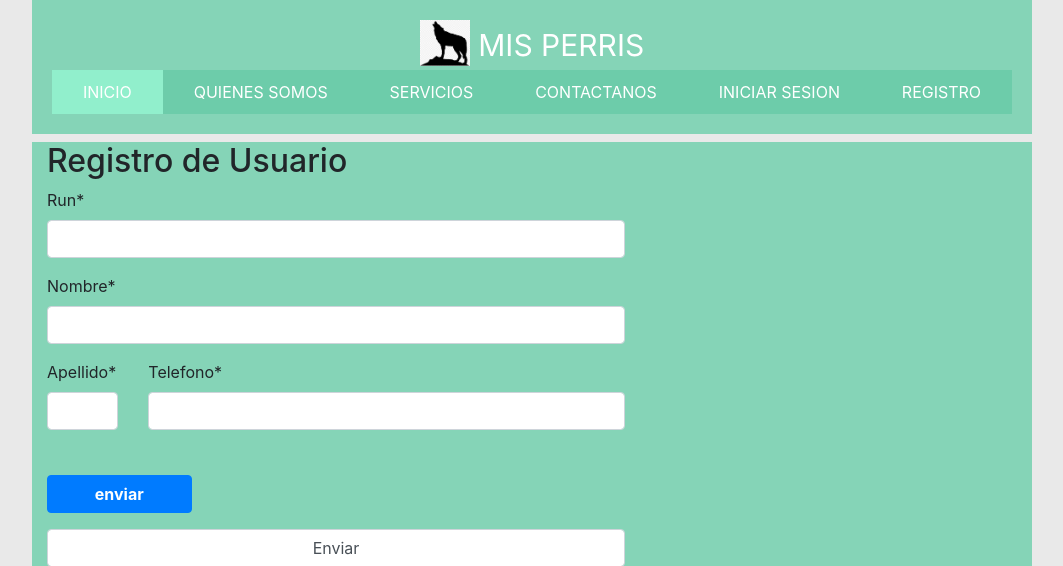
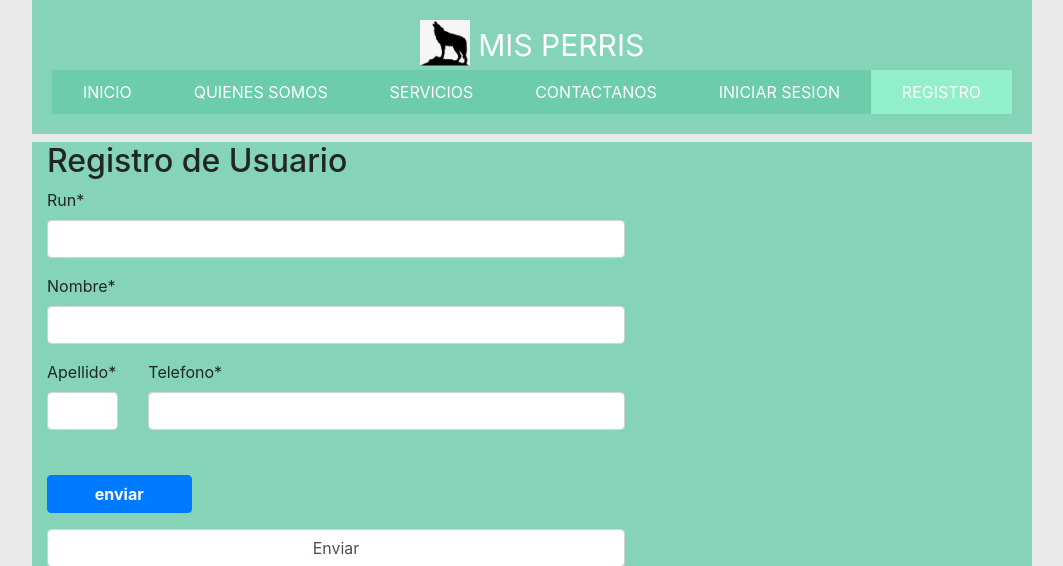
Before and after one commit to Tatarkus/PerrisDjango, a Django app: page /registro in a window 1280 px wide. Shown: the top 566 px of the page, without its empty margins (108-1171 px from the left). Run offline with Django 3.2, Linux system fonts and the light colour scheme; some libraries are stand-ins or nearby versions.

Commit message:
reemplazado menu javascript por django
el manejo de la clase "activa" del menu de navegaciòn es manejado usando django mandando la variable de active_tab con el valor correspondiente desde las vistas.

```diff
--- a/Perris/models.py
+++ b/Perris/models.py
@@ -6,7 +6,7 @@ class Cliente(models.Model):
 	run=models.CharField(max_length=9,primary_key=True)
 	nombre=models.CharField(max_length=30)
 	apellido=models.CharField(max_length=30)
-	telefono=models.IntegerField(max_length=9)
+	telefono=models.IntegerField()
 
 class Mascota(models.Model):
 	codigo=models.AutoField(primary_key=True)
--- a/Perris/static/js/codigo.js
+++ /dev/null
@@ -1,11 +0,0 @@
-$(document).ready(function(){
-    	var header = document.getElementById("menu");
-	var btns = header.getElementsByClassName("opc");
-	for (var i = 0; i < btns.length; i++) {
-  		btns[i].addEventListener("click", function() {
-    		var current = document.getElementsByClassName("active");
-   			current[0].className = current[0].className.replace(" active", "");
-    		this.className += " active";
- 		});
-	}
-});
--- a/Perris/static/js/menu.js
+++ /dev/null
@@ -1,9 +0,0 @@
-	var header = document.getElementById("menu");
-	var btns = header.getElementsByClassName("opc");
-	for (var i = 0; i < btns.length; i++) {
-  		btns[i].addEventListener("click", function() {
-    		var current = document.getElementsByClassName("active");
-   			current[0].className = current[0].className.replace(" active", "");
-    		this.className += " active";
- 		});
-	}
--- a/Perris/templates/index.html
+++ b/Perris/templates/index.html
@@ -10,7 +10,6 @@
 		<script type="text/javascript" src="{{ STATIC_URL }} static/js/prefix.js"></script>
 	 	<script type="text/javascript" src="{{ STATIC_URL }} static/js/jquery.js"></script>
 		<script type="text/javascript" src="{{ STATIC_URL }} static/js/codigo.js"></script>
-		<script type="text/javascript" src="{{ STATIC_URL }} static/js/menu.js"></script>
 
 		 <!--BOOTSTRAP-->
 		<link rel="stylesheet" href="../static/css/bootstrap.min.css">
@@ -29,12 +28,12 @@
 					<a href="#">MIS PERRIS</a>
 				</div>
 				<nav id="menu">
-					<a class="opc active" href="{% url 'inicio' %}">INICIO</a>
-					<a class="opc" href="#">QUIENES SOMOS</a>
-					<a class="opc" href="#">SERVICIOS</a>
-                	<a class="opc" href="#">CONTACTANOS</a>
-                	<a class="opc" href="{% url 'login' %}">INICIAR SESION</a>
-					<a class="opc" href="{% url 'registro' %}">REGISTRO</a>
+					<a class="{% if active_tab == 'tab1' %} active{% endif %}" href="{% url 'inicio' %}">INICIO</a>
+					<a class="{% if active_tab == 'tab2' %} active{% endif %}" href="#">QUIENES SOMOS</a>
+					<a class="{% if active_tab == 'tab3' %} active{% endif %}" href="#">SERVICIOS</a>
+                	<a class="{% if active_tab == 'tab4' %} active{% endif %}" href="#">CONTACTANOS</a>
+                	<a class="{% if active_tab == 'tab5' %} active{% endif %}" href="{% url 'login' %}">INICIAR SESION</a>
+					<a class="{% if active_tab == 'tab6' %} active{% endif %}" href="{% url 'registro' %}">REGISTRO</a>
 				</nav>
 			</header>
 		</div>
--- a/Perris/views.py
+++ b/Perris/views.py
@@ -15,13 +15,14 @@ class ClienteCreateView(CreateView):
 
 def ingresar(request):
     form=Login(request.POST)
+    active_tab = 'tab5'
     if form.is_valid():
         data=form.cleaned_data
         user=authenticate(username=data.get("username"),password=data.get("password"))
         if user is not None:
             login(request,user)
             return redirect('gestionarUsuarios')
-    return render(request,"login.html",{'form':form,})
+    return render(request,"login.html",{'form':form,'active_tab':active_tab})
 
 def mascota(request):
     mascotas=Mascota.objects.all()
@@ -47,6 +48,7 @@ def registrar(request):
     return render(request,"registro.html")
 
 def registro(request):
+    active_tab = 'tab6'
     if request.method == 'POST':
         # create a form instance and populate it with data from the request:
         form = FormRegistroCliente(request.POST)
@@ -60,10 +62,12 @@ def registro(request):
     # if a GET (or any other method) we'll create a blank form
     else:
         form = FormRegistroCliente()
-    return render(request, 'registro.html', {'form': form})
+    return render(request, 'registro.html', {'form': form,'active_tab':active_tab})
 
 def index(request):
-    return render(request,"index.html")
+    active_tab = 'tab1'
+    return render(request,"index.html", {'active_tab':active_tab})
 
 def inicio(request):
-    return render(request,"inicio.html")
+    active_tab = 'tab1'
+    return render(request,"inicio.html", {'active_tab':active_tab})
```
